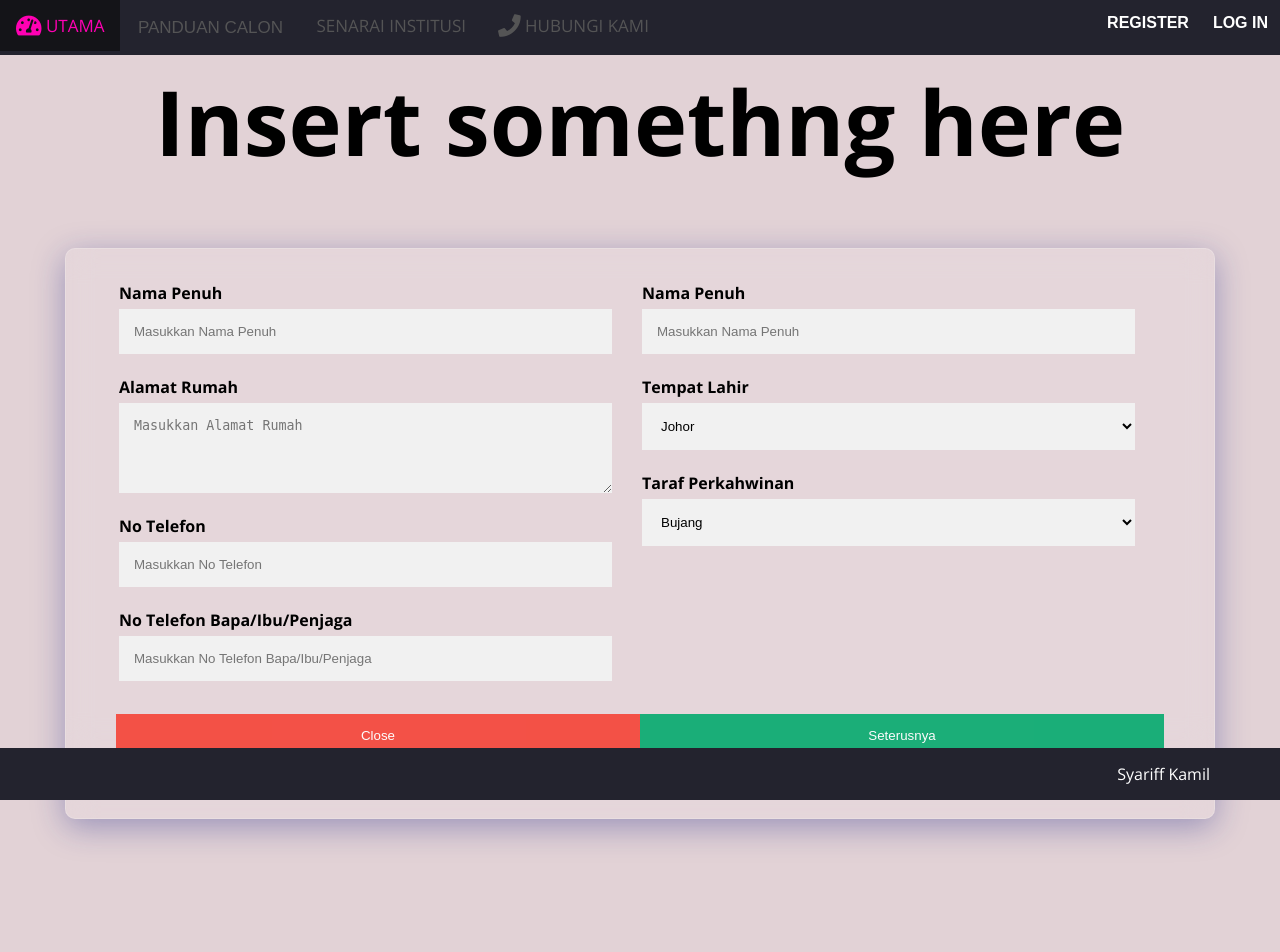
After one commit to syxriffkml/UTEM_WEB_DEV_PROJECT, a PHP site: page /userPage/accountSetup.php in a window 1280 px wide. The commit adds this page. Run offline with PHP 8.4, Linux system fonts and the light colour scheme.

Commit message:
add accountSetup page(unfinished)

```diff
--- a/css/user.css
+++ b/css/user.css
@@ -13,6 +13,12 @@ body {
   margin: 0;
   padding: 0;
   overflow-y: scroll; /* Show vertical scrollbar */
+}
+
+.bigText{
+  font-size: 90px;
+  font-weight: 900;
+  margin-bottom: -25px;
 }
 
 .glass{
@@ -289,6 +295,15 @@ input[type=text], input[type=password], input[type=email], textarea{
   background: #f1f1f1;
 }
 
+select{
+  width: 95%;
+  padding: 15px;
+  margin: 5px 0 22px 0;
+  display: inline-block;
+  border: none;
+  background: #f1f1f1;
+}
+
 /* Add a background color when the inputs get focus */
 input[type=text]:focus, input[type=password]:focus, input[type=email]:focus, textarea{
   background-color: #ddd;
--- /dev/null
+++ b/userPage/accountSetup.php
@@ -0,0 +1,119 @@
+<?php
+  include "db_connect.php";
+  session_start();
+?>
+<head>
+    <meta name="viewport" content="width=device-width, initial-scale=1.0" />
+    <link rel="stylesheet" href="../css/user.css" />
+    <link rel="stylesheet" href="../css/bootstrap-grid.css" />
+
+    <link href="https://fonts.googleapis.com/css?family=Open+Sans:300,400,700&display=swap" rel="stylesheet" />
+    <link rel="stylesheet" href="https://use.fontawesome.com/releases/v5.15.2/css/all.css" integrity="sha384-vSIIfh2YWi9wW0r9iZe7RJPrKwp6bG+s9QZMoITbCckVJqGCCRhc+ccxNcdpHuYu" crossorigin="anonymous">
+    <link rel="icon" type="image/gif/png" href="../image/upu logo.jpg">
+    <title>UPU Online - KATEGORI SPM</title>
+</head>
+<body>
+
+<ul class="ulNav">
+    <li class="liNav"><a href="index.php"><i class="fas fa-tachometer-alt fa-lg fa-secondary"></i> UTAMA</a></li>
+    <div class="dropdown" style="float:left">
+        <button class="dropbtn" style="height: 55px; width:180px"> PANDUAN CALON</button>
+        <div class="dropdown-content">
+            <a href="kategoriSPM.php">KATEROGI LEPASAN<br>SPM</a>
+            <a href="kategoriSTPM.php">KATEGORI LEPASAN<br>STPM/SETARAF</a>
+            <a href="https://drive.google.com/file/d/1PPyxU7cp8w3PIyVJHqwpVfB9wrKKeC5L/view" target="_blank" style="height:60px">FAQ</a>
+        </div>
+    </div>
+    <li class="liNav"><a href="university.php"> SENARAI INSTITUSI</a></li>
+    <li class="liNav"><a href="contact.php"><i class="fas fa-phone fa-lg fa-secondary"></i> HUBUNGI KAMI</a></li>
+    <li></li>
+    <?php
+    if(isset($_SESSION['username'])):?>
+
+        <li class="liNav" style="float:right"><a href="logout.php"> LOGOUT</a></li>
+        <div class="dropdown" style="float:right">
+            <button class="dropbtn" style="height: 55px;"><?php echo $_SESSION['username'] ."'s PROFILE";?></button>
+            <div class="dropdown-content">
+                <a href="#">Profile Setting</a>
+                <a href="#">Button 2</a>
+            </div>
+        </div>
+    <?php
+    else:?>
+    <li style="float:right"><button class="slideButton" id="login" style="padding : 10px">LOG IN</button></li>
+    <li style="float:right"><button class="slideButton" id="register" style="padding : 10px">REGISTER</button></li>
+    <?php
+    endif;
+    ?>
+</ul>
+
+    <div class="container-fluid">
+        <div class="row">
+            <div class="col-sm-12">
+                <div style="margin : 2px; text-align: center;">
+                    <h1 class="bigText">Insert somethng here</h1><br><br>
+                </div>
+            </div>
+        </div>
+        <div class="row">
+            <div class="col-sm-12" style="padding : 30px 50px;">
+                <div class="glass" style="padding : 30px 50px;">
+                    <form name="setup1" method="POST" action="<?php echo htmlspecialchars($_SERVER['PHP_SELF']); ?>">
+                        <table>
+                            <tr>
+                                <td style="vertical-align: text-top; width:30%">
+                                    <label for="username"><b>Nama Penuh </b></label>
+                                    <input type="text" id="username" placeholder="Masukkan Nama Penuh" name="username" required><br>
+
+                                    <label for="title"><b>Alamat Rumah</b></label>
+                                    <textarea id="problem" name="problem" rows="4" cols="30" style="text-align: left; background-color: #f1f1f1;" required placeholder="Masukkan Alamat Rumah"></textarea><br>
+
+                                    <label for="phone1"><b>No Telefon</b></label>
+                                    <input type="text" id="phone1" placeholder="Masukkan No Telefon" name="phone1" oninput="inputNumber(this.id);" required/><br>
+
+                                    <label for="phone2"><b>No Telefon Bapa/Ibu/Penjaga</b></label>
+                                    <input type="text" id="phone2" placeholder="Masukkan No Telefon Bapa/Ibu/Penjaga " name="phone2" oninput="inputNumber(this.id);" required/>
+                                </td>
+                                <td style="vertical-align: text-top; width:30%">
+                                    <label for="username"><b>Nama Penuh </b></label>
+                                    <input type="text" id="username" placeholder="Masukkan Nama Penuh" name="username" required><br>
+
+                                    <label for="birthplace"><b>Tempat Lahir </b></label>
+                                    <select id="birthplace" name="birthplace">
+                                        <option value="Johor">Johor</option>
+                                        <option value="Kedah">Kedah</option>
+                                        <option value="Kelantan">Kelantan</option>
+                                        <option value="Melaka">Melaka</option>
+                                        <option value="Negeri Sembilan">Negeri Sembilan</option>
+                                        <option value="Pahang">Pahang</option>
+                                        <option value="Penang">Pulau Pinang</option>
+                                        <option value="Perak">Perak</option>
+                                        <option value="Perlis">Perlis</option>
+                                        <option value="Sabah">Sabah</option>
+                                        <option value="Sarawak">Sarawak</option>
+                                        <option value="Selagor">Selangor</option>
+                                        <option value="Terengganu">Terengganu</option>
+                                    </select>
+
+                                    <label for="marital_status"><b>Taraf Perkahwinan</b></label>
+                                    <select id="marital_status" name="marital_status">
+                                        <option value="Bujang">Bujang</option>
+                                        <option value="Berkahwin">Berkahwin</option>
+                                        <option value="Duda/Janda">Duda/Janda</option>
+                                    </select>
+                                </td>
+                            </tr>
+                        </table>
+                        <button class="buttonForm cancelbtn" id="closeRegister">Close</button>
+                        <button type="submit" name="submitSetup1" class="buttonForm submitbtn">Seterusnya</button><br><br><br>
+                    </form>
+                </div>
+            </div>
+        </div>
+    <?php include "modalLoginRegister.php" ?> <!--FOR MODAL DISPLAY-->
+    </div><br><br><br><br>
+
+    <div id="footer">Syariff Kamil</div>
+    <script type="text/javascript" src="../js/modal.js"></script>
+
+</body>
--- a/userPage/kategoriSPM.php
+++ b/userPage/kategoriSPM.php
@@ -53,7 +53,7 @@
         <div class="row">
             <div class="col-sm-12">
                 <div style="margin : 2px; text-align:center;">
-                    <h1 style="font-size: 90px; font-weight: 900; margin-bottom: -25px;">LEPASAN SPM</h1>
+                    <h1 class="bigText">LEPASAN SPM</h1>
                     <h3>PILIHAN KATEGORI PERMOHONAN DI DALAM UPUOnline</h3>
                 </div>
             </div>
--- a/userPage/kategoriSTPM.php
+++ b/userPage/kategoriSTPM.php
@@ -53,7 +53,7 @@
         <div class="row">
             <div class="col-sm-12">
                 <div style="margin : 2px; text-align:center;">
-                    <h1 style="font-size: 90px; font-weight: 900; margin-bottom: -25px;">LEPASAN STPM / SETARAF</h1>
+                    <h1 class="bigText">LEPASAN STPM / SETARAF</h1>
                     <h3>PILIHAN KATEGORI PERMOHONAN DI DALAM UPUOnline</h3>
                 </div>
             </div>
--- a/userPage/university.php
+++ b/userPage/university.php
@@ -57,7 +57,7 @@
         <div class="row">
             <div class="col-sm-12">
                 <div style="margin : 2px; text-align: center;">
-                    <h1 style="font-size: 90px; font-weight: 900; margin-bottom: -25px;">
+                    <h1 class="bigText">
                         SENARAI INSTITUSI / AGENSI
                     </h1>
                     <br><br>
```
